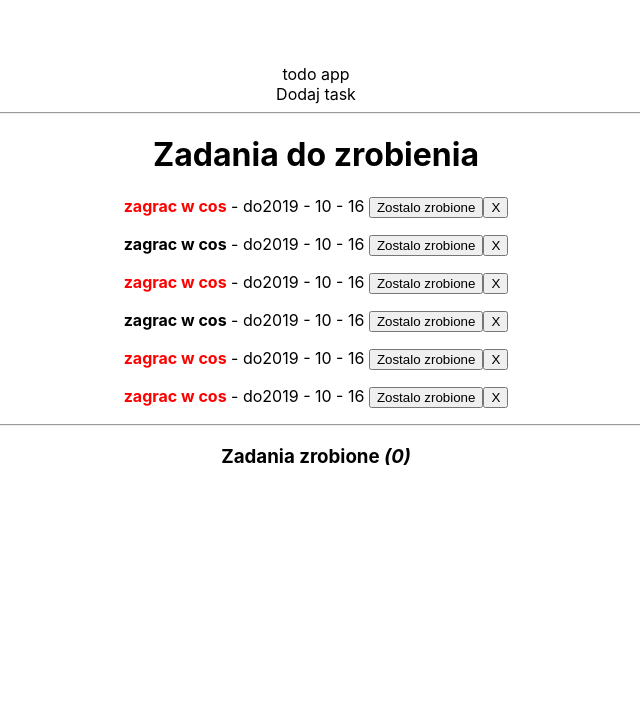
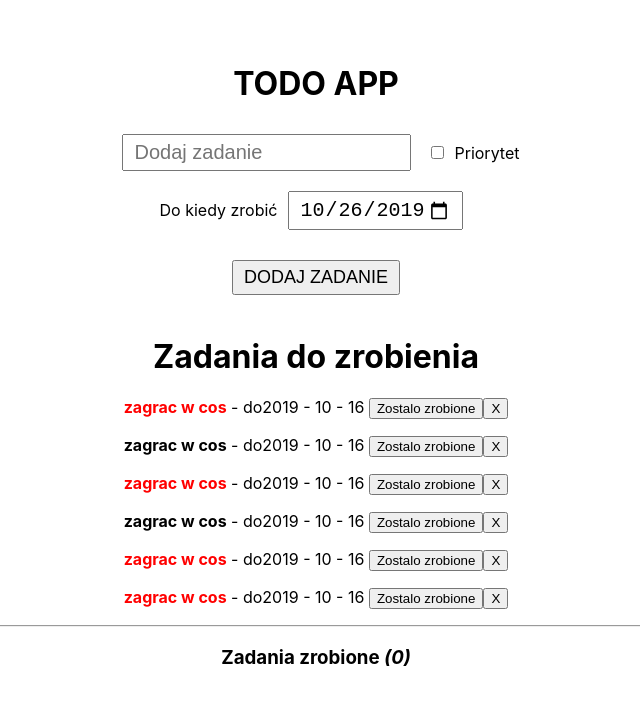
Before and after one commit to jacekmaciejak/todo-app, a React (Create React App) app: page / in a window 1280 px wide. Shown: the top 704 px of the page, without its empty margins (324-964 px from the left). Built offline with nearby package versions, Linux system fonts and the light colour scheme.

Commit message:
Added  structere adding a task

```diff
--- /dev/null
+++ b/src/components/AddTask.css
@@ -0,0 +1,16 @@
+input {
+    margin: 10px;
+    padding: 5px 10px;
+    font-size: 20px;
+}
+
+.form button {
+    padding: 5px 10px;
+    text-transform: uppercase;
+    font-size: 18px;
+    margin: 20px;
+}
+
+form {
+    font-size: 20px;
+}
--- a/src/components/AddTask.js
+++ b/src/components/AddTask.js
@@ -1,12 +1,32 @@
 import React, { Component } from "react";
+import "./AddTask.css";
 
 class TaskList extends Component {
-  state = {};
+  state = {
+    text: "",
+    checked: false,
+    date: "2019-10-26"
+  };
   render() {
     return (
       <div className="form">
-        <div>Dodaj task</div>
-        <hr />
+        <input
+          type="text"
+          placeholder="Dodaj zadanie"
+          value={this.state.text}
+        />
+        <input type="checkbox" checked={this.state.checked} id="important" />
+        <label htmlFor="important">Priorytet</label>
+        <br />
+        <label htmlFor="date">Do kiedy zrobić</label>
+        <input
+          type="date"
+          value={this.state.date}
+          min="2019-07-15"
+          max="2022-12-31"
+        />
+        <br />
+        <button>Dodaj zadanie</button>
       </div>
     );
   }
--- a/src/components/App.js
+++ b/src/components/App.js
@@ -90,7 +90,7 @@
   render() {
     return (
       <div className="App">
-        todo app
+        <h1>TODO APP</h1>
         <AddTask />
         <TaskList
           tasks={this.state.tasks}
```
